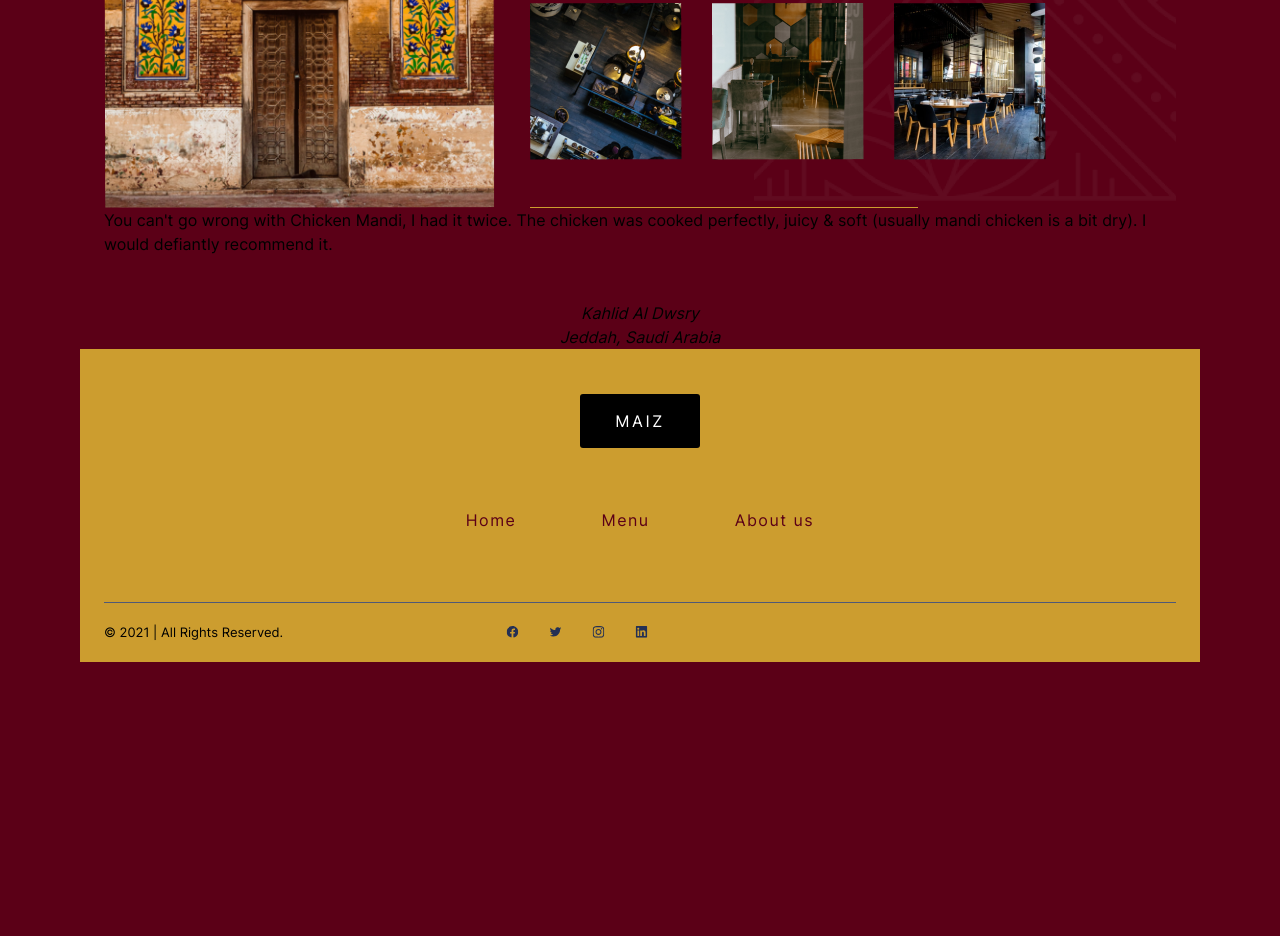
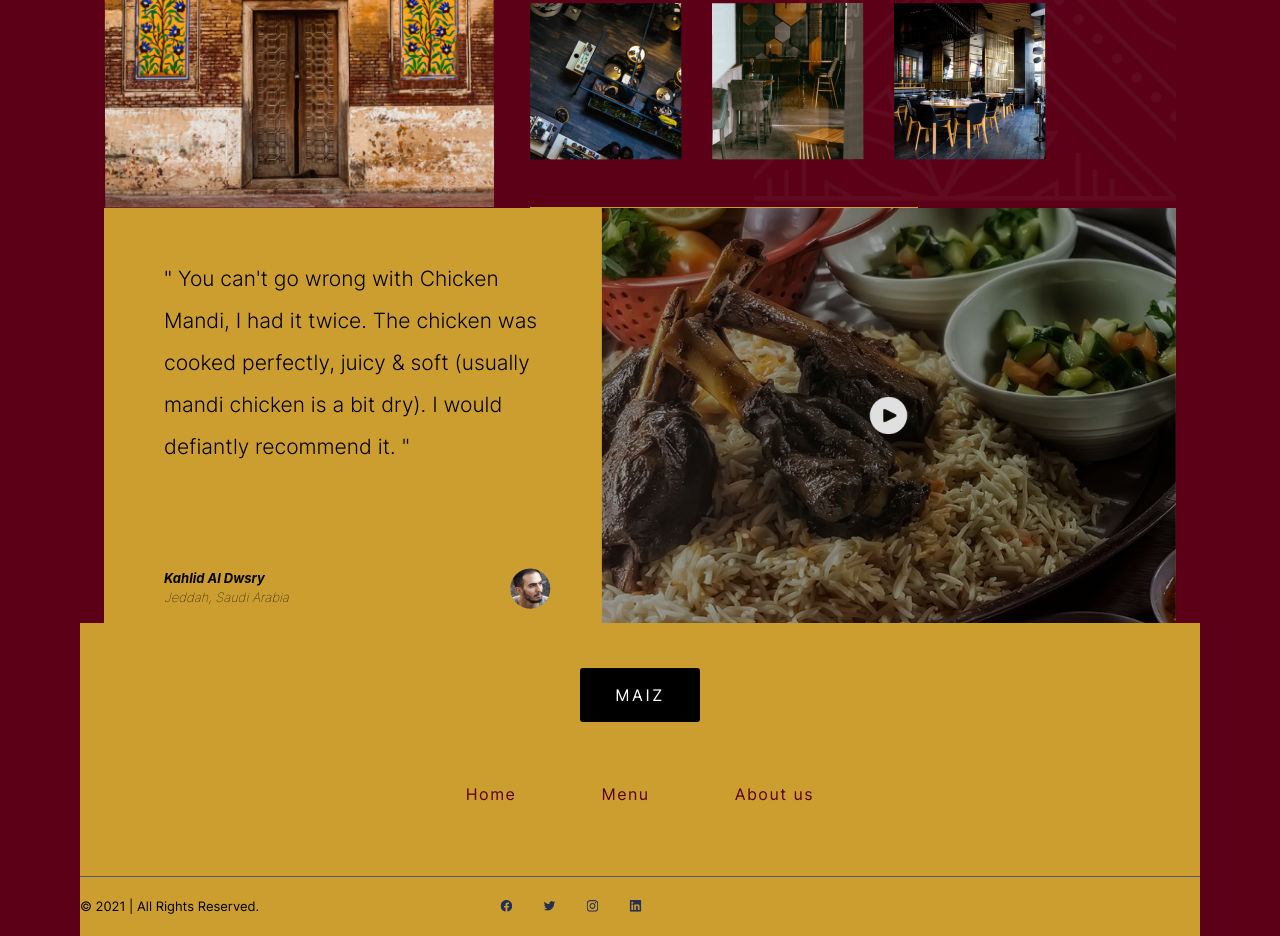
Before and after one commit to astragenius/TOP-Restaurant-landing-page, a website built with webpack: page src/template.html in a window 1280 px wide. Shown: the part 928-1864 px from the top of the page. Before the commit the page ends 1590 px from the top, so only its background shows below. Built offline with nearby package versions, Linux system fonts and the light colour scheme; files whose address does not match are found by name; a web font is replaced by a local one.

Commit message:
style - finished testemonial section

```diff
--- a/src/index.js
+++ b/src/index.js
@@ -5,6 +5,8 @@ import venue from './assets/images/venue-img.png'
 import prev1 from './assets/images/venue-preview-1.png'
 import prev2 from './assets/images/venue-preview-2.png'
 import prev3 from './assets/images/venue-preview-3.png'
+import testemonialImg from './assets/images/testemonial-img.png'
+import testemonialImg2 from './assets/images/testemonial-img2.png'
 
 document.querySelector('.logo').src = logo
 document.querySelector('.hero-img').src = hero
@@ -13,3 +15,5 @@ document.querySelector('.venue-img').src = venue
 document.querySelector('.preview-img1').src = prev1
 document.querySelector('.preview-img2').src = prev2
 document.querySelector('.preview-img3').src = prev3
+document.getElementById('testemonial-img').src = testemonialImg
+document.querySelector('.testemonial-img').src = testemonialImg2
--- a/src/scss/layout/_footer.scss
+++ b/src/scss/layout/_footer.scss
@@ -1,4 +1,4 @@
-footer {
+.footer {
     display: flex;
     flex-direction: column;
     align-items: center;
--- a/src/scss/pages/_home.scss
+++ b/src/scss/pages/_home.scss
@@ -119,3 +119,65 @@ body {
 
     gap: rem(30);
 }
+
+
+
+/* ----------------------------- */
+
+
+
+
+/* TESTEMONIAL SECTION */
+
+
+.testemonial {
+    display: flex;
+    justify-content: space-evenly;
+    background-color: $primary-yellow-100;
+
+
+
+}
+
+.testemonial-content {
+
+    display: flex;
+    flex-direction: column;
+    justify-content: space-between;
+    padding: rem(50) rem(50) rem(10) rem(60);
+
+
+
+    cite {
+        display: block;
+    }
+
+}
+
+.testemonial-text {
+
+    margin-bottom: rem(100);
+    text-align: left;
+    width: 30ch;
+    font-size: rem(21);
+    line-height: 2;
+    font-weight: 300;
+}
+
+
+.testemonial-footer {
+    display: flex;
+    justify-content: space-between;
+    align-items: center;
+
+
+    .testemonial-name {
+        font-weight: bold;
+        font-size: rem(13);
+    }
+
+    .testemonial-location {
+        font-size: rem(13);
+        font-weight: 200;
+    }
+}
--- a/src/template.html
+++ b/src/template.html
@@ -91,12 +91,17 @@
 
                         <blockquote class="testemonial-content">
 
-                            You can't go wrong with Chicken Mandi, I had it twice. The chicken was cooked perfectly, juicy & soft (usually mandi chicken is a bit dry). I would defiantly recommend it.
+                            <div class="testemonial-text">
+                                <p>" You can't go wrong with Chicken Mandi, I had it twice. The chicken was cooked perfectly, juicy & soft (usually mandi chicken is a bit dry). I would defiantly recommend it. "</p>
+                            </div>
 
-                            <footer>
-                                <cite class="testemonial-name">Kahlid Al Dwsry</cite>
-                                <cite class="testemonial-location">Jeddah, Saudi Arabia</cite>
-                                <img id="testemonial-img" src="" alt="">
+                            <footer class="testemonial-footer">
+                                <div>
+                                    <cite class="testemonial-name">Kahlid Al Dwsry</cite>
+                                    <cite class="testemonial-location">Jeddah, Saudi Arabia</cite>
+                                </div>
+
+                                <div><img id="testemonial-img" src="" alt=""></div>
                             </footer>
 
                         </blockquote>
@@ -104,7 +109,9 @@
 
                     </div>
 
-                    <div class="testemonial-video">
+                    <div>
+
+                       <img class="testemonial-img" src="" alt="">
 
                     </div>
                 </section>
```
Also changed, not shown: src/assets/images/testemonial-img.png (added), src/assets/images/testemonial-img2.png (added).
